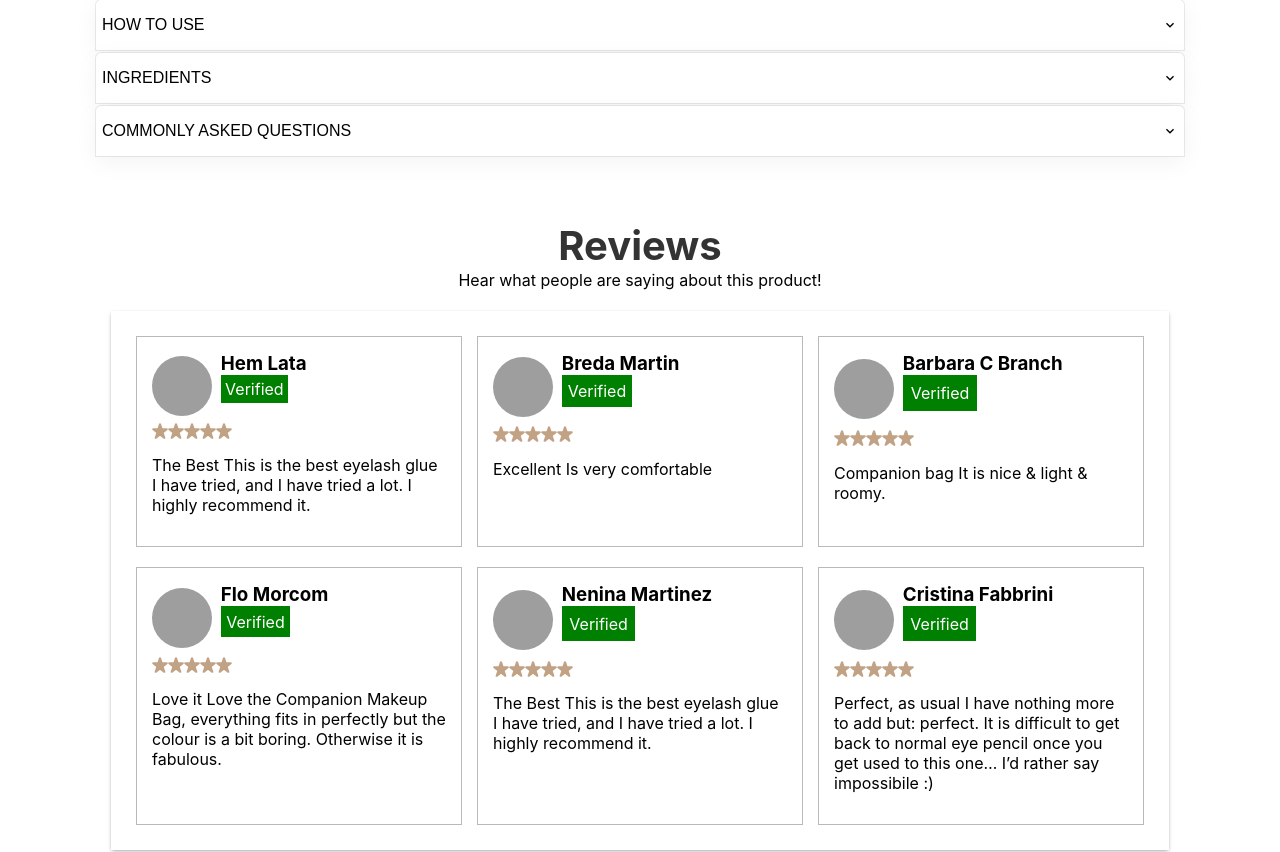
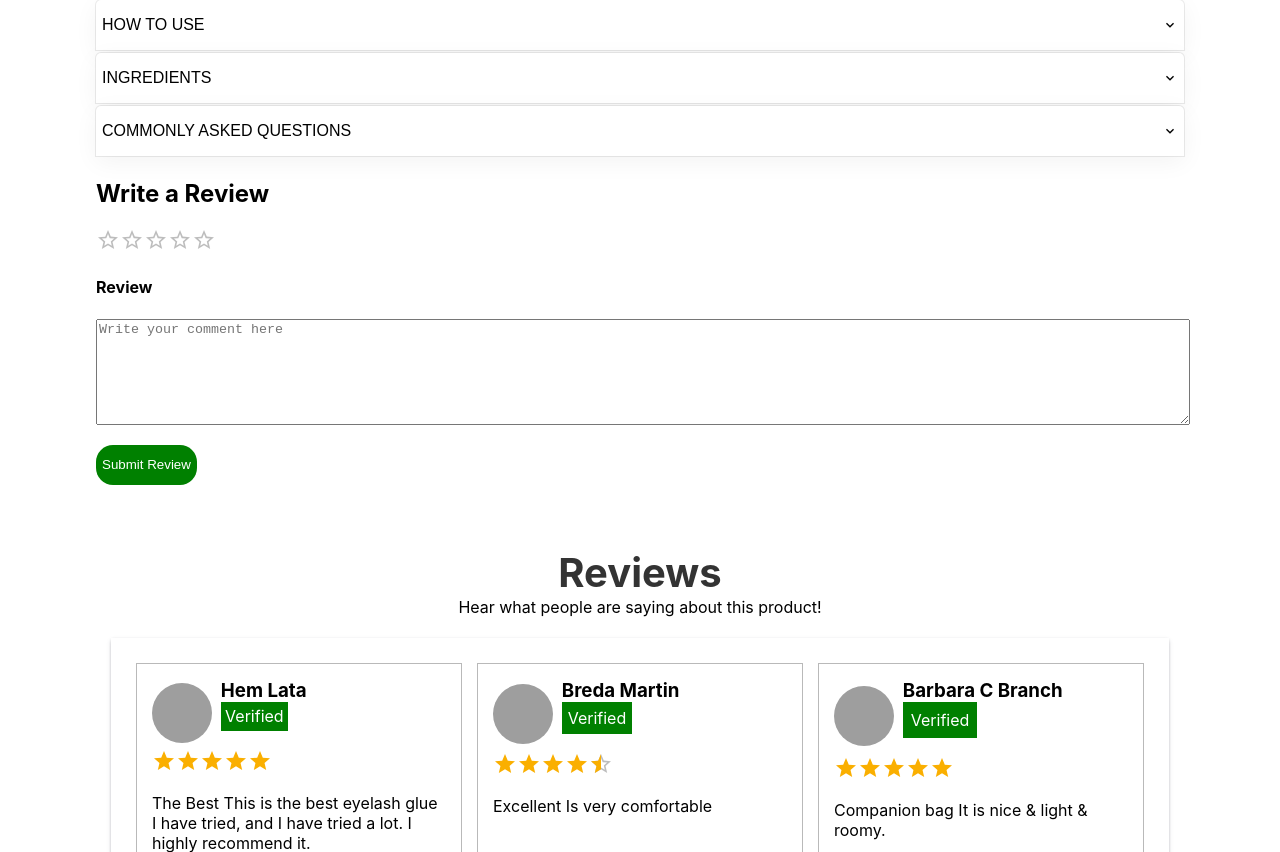
Before and after one commit to AnkitRana26/esqido-clone, a React (Create React App) app: page / in a window 1280 px wide. Shown: the part 908-1760 px from the top of the page. Built offline with nearby package versions, Linux system fonts and the light colour scheme; grey boxes are pictures that could not be loaded.

Commit message:
revew form created

```diff
--- a/package.json
+++ b/package.json
@@ -8,7 +8,8 @@
     "@chakra-ui/react": "^2.4.1",
     "@emotion/react": "^11.10.5",
     "@emotion/styled": "^11.10.5",
-    "@mui/material": "^5.10.15",
+    "@mui/material": "^5.10.16",
+    "@mui/styled-engine-sc": "^5.10.16",
     "@testing-library/jest-dom": "^5.16.5",
     "@testing-library/react": "^13.4.0",
     "@testing-library/user-event": "^13.5.0",
@@ -21,6 +22,7 @@
     "react-dom": "^18.2.0",
     "react-icons": "^4.7.1",
     "react-scripts": "5.0.1",
+    "styled-components": "^5.3.6",
     "web-vitals": "^2.1.4"
   },
   "scripts": {
--- a/src/App/App.js
+++ b/src/App/App.js
@@ -2,12 +2,14 @@
 import './App.css';
 import Cart from '../Pages/Cart/Cart';
 import ProductDiscription from '../Pages/Product-Discription/ProductDiscription'
+import { RatingAndReviews } from '../Components/Product-Discription/RatingAndReviews/RatingAndReviews';
 
 function App() {
   return (
     <div className="App">
               {/* <Cart/> */}
               <ProductDiscription/>
+              {/* <RatingAndReviews/> */}
     </div>
   );
 }
--- a/src/Components/Product-Discription/Discription.js
+++ b/src/Components/Product-Discription/Discription.js
@@ -2,6 +2,7 @@ import { StarIcon } from "@chakra-ui/icons";
 import { Box, Button, Select } from "@chakra-ui/react";
 import { ColorComponent } from "./colorComponent/ColorComponent";
 import {BiGift} from 'react-icons/bi';
+import Ratings from "./rating/Ratings";
 import "./Discription.css";
 
 function Discription() {
@@ -15,10 +16,11 @@ function Discription() {
       <h1>{data.title}</h1>
       <Box>
         <Box marginTop={"-20px"} display="flex" alignItems="center">
-          <StarIcon color={'#C2A284'} />
+          {/* <StarIcon color={'#C2A284'} />
           <StarIcon color={'#C2A284'}/>
           <StarIcon color={'#C2A284'}/>
-          <StarIcon color={'#C2A284'}/>
+          <StarIcon color={'#C2A284'}/> */}
+          <Ratings data={4.5}/>
           <div style={{ marginLeft: "8px",fontWeight:'600',display:"flex" , justifyContent:"space-between",width:'100%' }}><p>500+ Reviews</p><p style={{display:"flex",alignItems:"center"}}><BiGift color="#C2A284"/>&nbsp; 270 Points</p></div>
         </Box>
         <h2 className="price">
--- /dev/null
+++ b/src/Components/Product-Discription/RatingAndReviews/RatingAndReviews.js
@@ -0,0 +1,16 @@
+import React from 'react'
+import { StarIcon } from '@chakra-ui/icons'
+import { Progress } from '@chakra-ui/react'
+
+export const RatingAndReviews = () => {
+  return (
+    <div>
+        <div>
+            <div>
+                {/* <span>5 <StarIcon/></span> */}
+                <Progress value={20} size='lg' colorScheme='pink' />
+            </div>
+        </div>
+    </div>
+  )
+}
--- /dev/null
+++ b/src/Components/Product-Discription/ReviewForm/ReviewForm.css
@@ -0,0 +1,11 @@
+.reviewInput{
+     width: 100%;
+    height: 100px;
+    display: block;
+
+}
+
+.reviewInput::placeholder{
+    display: flex;
+    align-items: baseline;
+}
--- /dev/null
+++ b/src/Components/Product-Discription/ReviewForm/ReviewForm.js
@@ -0,0 +1,20 @@
+import { Rating } from '@mui/material'
+import { Button } from '@chakra-ui/react'
+import React from 'react'
+import './ReviewForm.css'
+
+const ReviewForm = () => {
+  return (
+    <div>
+        <h2>Write a Review</h2>
+        <form>
+            <Rating/>
+            <h4>Review</h4>
+            <textarea  className='reviewInput'  placeholder='Write your comment here'/>
+            <Button h={'40px'} border='none' bg={'green'} color='white' borderRadius={'17px'} marginTop='20px' size={"xs"}>Submit Review</Button>
+        </form>
+    </div>
+  )
+}
+
+export default ReviewForm
--- /dev/null
+++ b/src/Components/Product-Discription/rating/Ratings.js
@@ -0,0 +1,32 @@
+import * as React from 'react';
+import { Box } from '@chakra-ui/react';
+import Rating from '@mui/material/Rating';
+import Typography from '@mui/material/Typography';
+
+export default function Ratings(props) {
+  const [value, setValue] = React.useState(props.data);
+
+  return (
+    <Box
+      sx={{
+        '& > legend': { mt: 2 },
+      }}
+    >
+      {/* <Typography component="legend"></Typography>
+      <Rating
+
+        name="simple-controlled"
+        value={value}
+        onChange={(event, newValue) => {
+          setValue(newValue);
+        }}
+      /> */}
+      <Typography component="legend"></Typography>
+      <Rating name="read-only" value={value} readOnly precision={0.5}/>
+      {/* <Typography component="legend">Disabled</Typography>
+      <Rating name="disabled" value={value} disabled />
+      <Typography component="legend">No rating given</Typography>
+      <Rating name="no-value" value={null} /> */}
+    </Box>
+  );
+}
--- a/src/Components/Product-Discription/reviews/Reviews.js
+++ b/src/Components/Product-Discription/reviews/Reviews.js
@@ -1,6 +1,8 @@
 import React from "react";
 import { StarIcon } from "@chakra-ui/icons";
 import './Reviews.css'
+import Ratings from '../rating/Ratings'
+
 
 export const Reviews = () => {
   return (
@@ -21,11 +23,7 @@ export const Reviews = () => {
 
 
             <div>
-              <StarIcon color={"#C2A284"} />
-              <StarIcon color={"#C2A284"} />
-              <StarIcon color={"#C2A284"} />
-              <StarIcon color={"#C2A284"} />
-              <StarIcon color={"#C2A284"} />
+            <Ratings data = {5}/>
             </div>
             <p>
               The Best This is the best eyelash glue I have tried, and I have tried
@@ -44,11 +42,7 @@ export const Reviews = () => {
 
 
             <div>
-              <StarIcon color={"#C2A284"} />
-              <StarIcon color={"#C2A284"} />
-              <StarIcon color={"#C2A284"} />
-              <StarIcon color={"#C2A284"} />
-              <StarIcon color={"#C2A284"} />
+            <Ratings data = {4.5}/>
             </div>
             <p>
             Excellent
@@ -67,11 +61,7 @@ Is very comfortable
 
 
             <div>
-              <StarIcon color={"#C2A284"} />
-              <StarIcon color={"#C2A284"} />
-              <StarIcon color={"#C2A284"} />
-              <StarIcon color={"#C2A284"} />
-              <StarIcon color={"#C2A284"} />
+            <Ratings data = {5}/>
             </div>
             <p>
             Companion bag
@@ -90,11 +80,7 @@ It is nice & light & roomy.
 
 
             <div>
-              <StarIcon color={"#C2A284"} />
-              <StarIcon color={"#C2A284"} />
-              <StarIcon color={"#C2A284"} />
-              <StarIcon color={"#C2A284"} />
-              <StarIcon color={"#C2A284"} />
+              <Ratings data = {4.5}/>
             </div>
             <p>
             Love it
@@ -113,11 +99,7 @@ Love the Companion Makeup Bag, everything fits in perfectly but the colour is a
 
 
             <div>
-              <StarIcon color={"#C2A284"} />
-              <StarIcon color={"#C2A284"} />
-              <StarIcon color={"#C2A284"} />
-              <StarIcon color={"#C2A284"} />
-              <StarIcon color={"#C2A284"} />
+            <Ratings data = {5}/>
             </div>
             <p>
               The Best This is the best eyelash glue I have tried, and I have tried
@@ -136,11 +118,7 @@ Love the Companion Makeup Bag, everything fits in perfectly but the colour is a
 
 
             <div>
-              <StarIcon color={"#C2A284"} />
-              <StarIcon color={"#C2A284"} />
-              <StarIcon color={"#C2A284"} />
-              <StarIcon color={"#C2A284"} />
-              <StarIcon color={"#C2A284"} />
+            <Ratings data = {4}/>
             </div>
             <p>
             Perfect, as usual
--- a/src/Pages/Product-Discription/ProductDiscription.js
+++ b/src/Pages/Product-Discription/ProductDiscription.js
@@ -5,8 +5,14 @@ import ImageBox from "../../Components/Product-Discription/ImageBox";
 import './ProductDiscription.css'
 import { Reviews } from "../../Components/Product-Discription/reviews/Reviews";
 import { AcordianDiscription } from "../../Components/Product-Discription/acordianDiscription/AccordianDiscription";
+import ReviewForm from "../../Components/Product-Discription/ReviewForm/ReviewForm";
+
+
 function ProductDiscription() {
   return(
+
+
+
     <div className="mainDiv">
 
 
@@ -16,8 +22,10 @@ function ProductDiscription() {
 
   </div>
         <AcordianDiscription/>
+        <ReviewForm/>
         <Reviews/>
   </div>
+
   )
 }
 export default ProductDiscription;
```
Also changed, not shown: src/Components/Product-Discription/RatingAndReviews/RatingAndReviews.css (added), src/Components/Product-Discription/rating/Rating.css (added), 1 other file (tests, documents, lock files or other folders).
